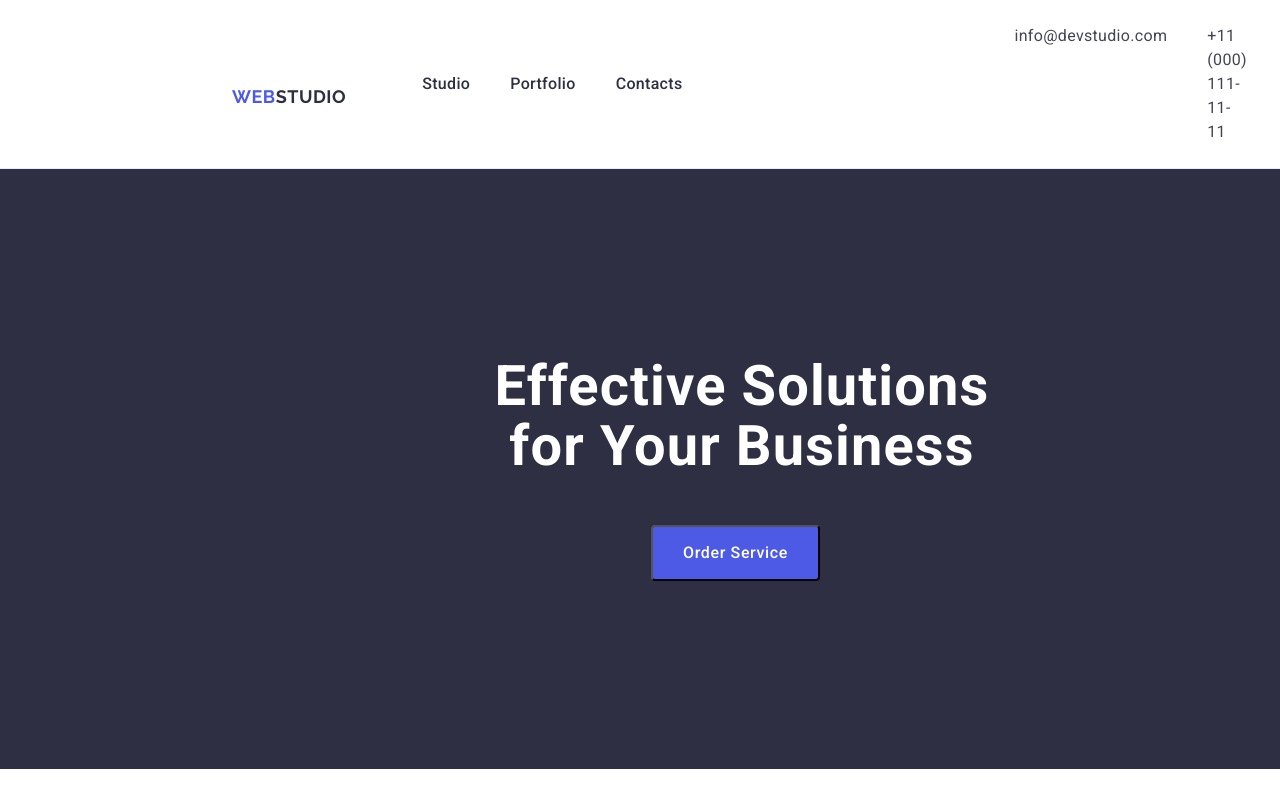
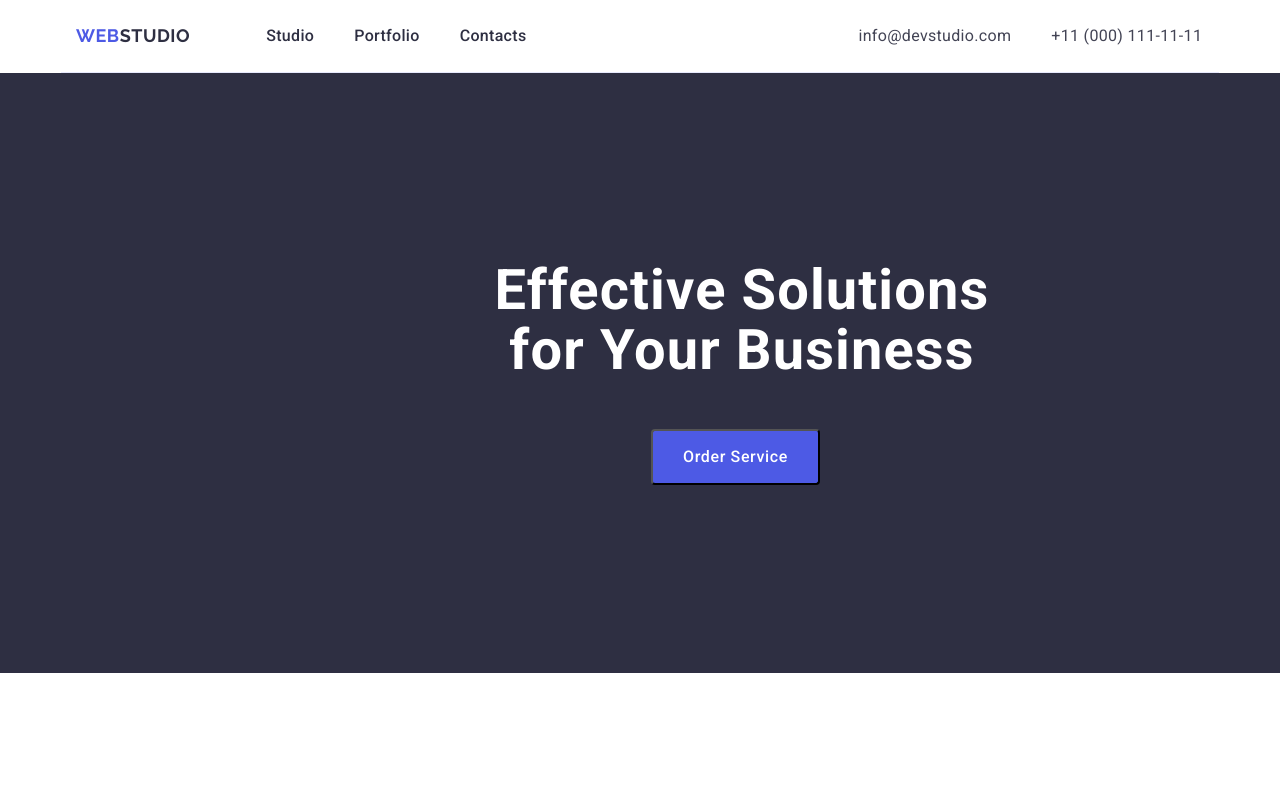
Before and after one commit to maks-frontend/goit-markup-hw-03, a plain HTML site: page index.html in a window 1280 px wide. Shown: the top 789 px of the page. Drawn offline with nearby package versions, Linux system fonts and the light colour scheme.

Commit message:
change-hw7

```diff
--- a/css/styles.css
+++ b/css/styles.css
@@ -24,24 +24,21 @@ img {
     margin-right: auto;
     width: 1158px;
 }
-.header {
+
+.header-div {
+    display: flex;
     border-bottom: 1px solid #e7e9fc;
-}
-.header-div {
-
-    display: flex;
 }
 .header-nav {
     align-items: center;
     display: flex;
 }
 .head-nav {
-    margin-right: 332px;
-    padding: 24px 0;
-    gap: 40px;
+   gap: 40px;
     display: flex;
 }
 .head-contacts {
+    margin-left: 332px;
     gap: 40px;
     padding: 24px 0;
     display: flex;
@@ -52,7 +49,7 @@ a {
     color: currentColor;
 }
 .link-mark {
-    padding: 24px 0;
+    margin: 24px 0;
     display: block;
     color: #2e2f42;
     font-weight: 500;
@@ -69,9 +66,6 @@ ul {
     list-style-type: none;
 }
 .header-logo {
-    margin-left: 156px;
-    margin-right: 76px;
-    padding-top: 25.5px;
     color: #4d5ae5;
     text-decoration: none;
     font-size: 18px;
@@ -83,6 +77,7 @@ ul {
     word-wrap: break-word
 }
 .logo {
+    margin-right: 76px;
 color:#2e2f42 ;
 }
 .contacts {
```
